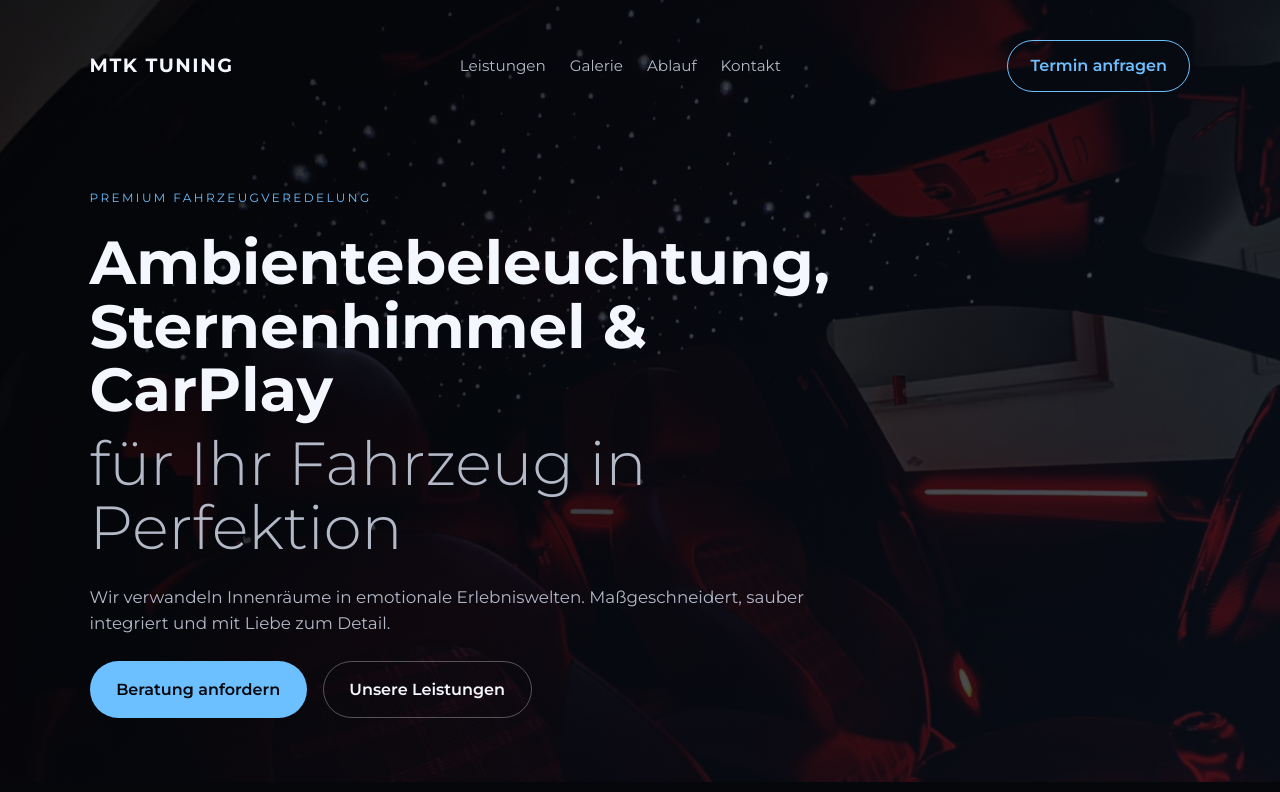
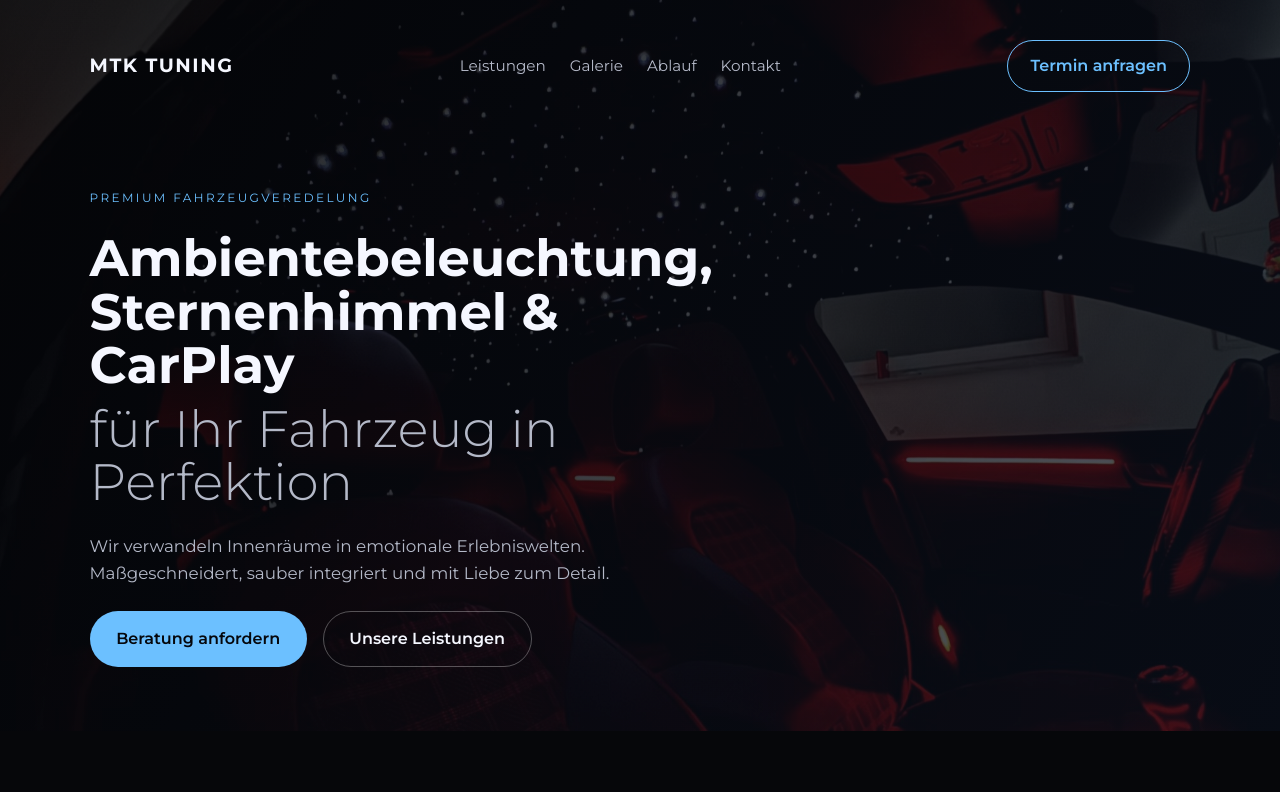
Before and after one commit to muecoka/MTK-Tuning, a plain HTML site: page index.html in a window 1280 px wide. Shown: the top 792 px of the page. Drawn offline with Linux system fonts and the light colour scheme.

Commit message:
Update styles.css

```diff
--- a/styles.css
+++ b/styles.css
@@ -83,7 +83,7 @@ a {
 }
 
 .hero h1 {
-  font-size: clamp(2.0rem, 7vw, 3.8rem);
+  font-size: clamp(1.8rem, 6.2vw, 3.2rem);
   line-height: 1.05;
   font-weight: 700;
 }
```
